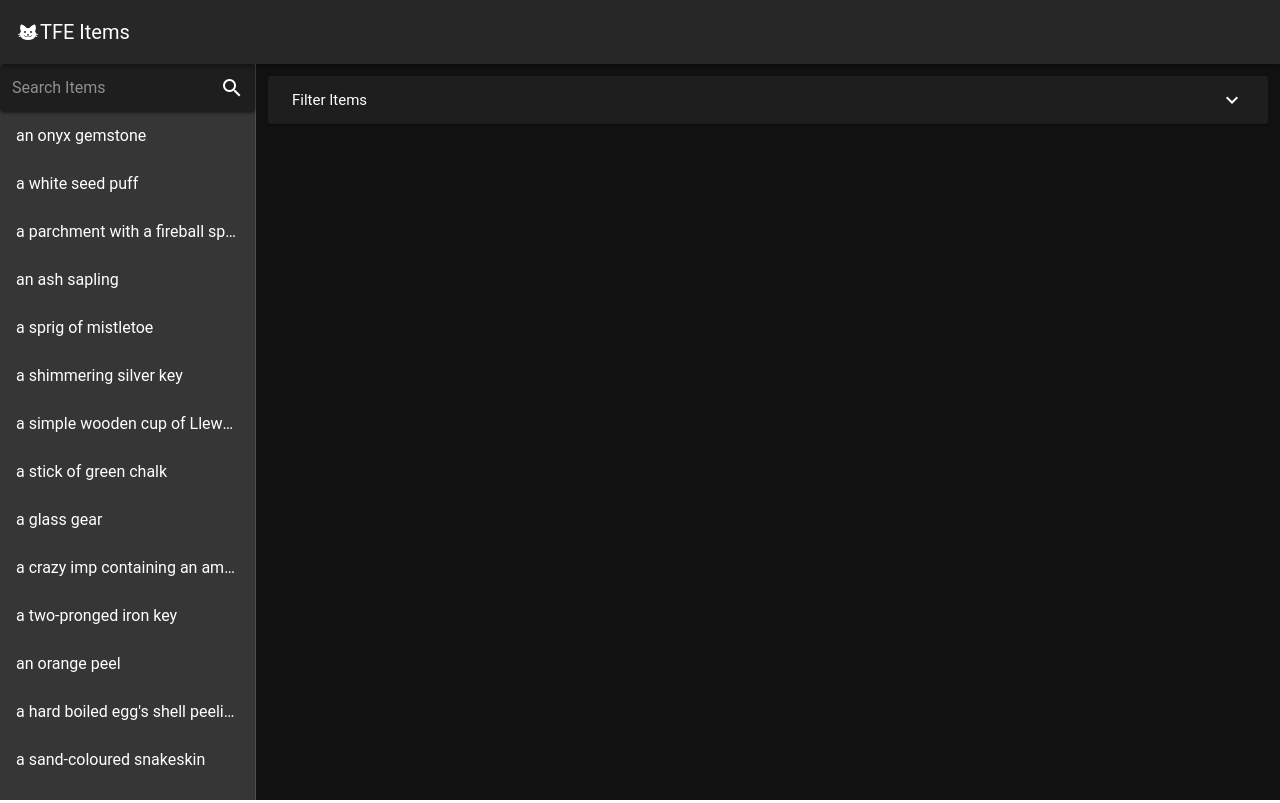
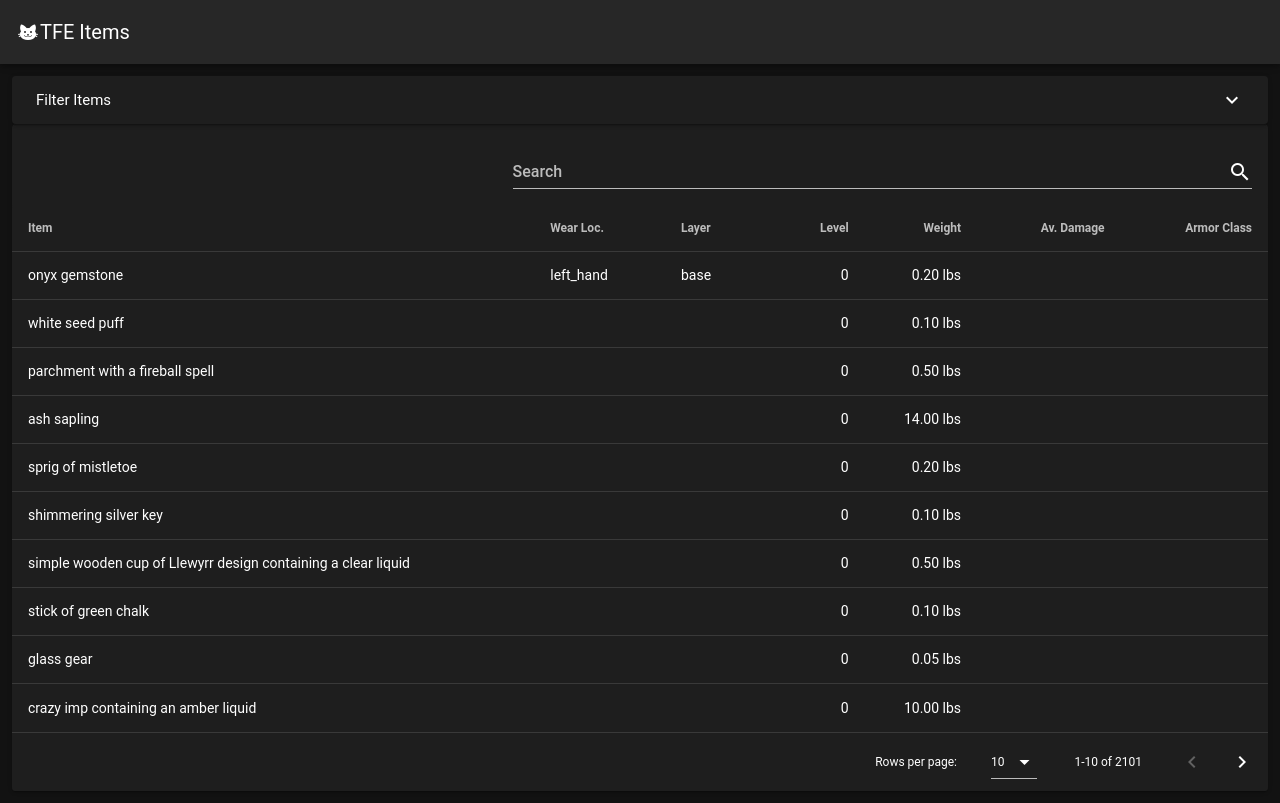
Before and after one commit to njs50/tfecat, a Vue app: page / in a window 1280 px wide. Built offline with nearby package versions, Linux system fonts and the light colour scheme; a small style sheet from the web is missing.

Commit message:
rework ui

```diff
--- a/src/App.vue
+++ b/src/App.vue
@@ -1,28 +1,6 @@
 <template>
 
   <v-app id="tfecat">
-
-    <v-navigation-drawer :clipped="true" :permanent="true" :temporary="false" app overflow>
-
-      <v-text-field
-        v-model="searchText"
-        append-icon="mdi-magnify"
-        placeholder="Search Items"
-        solo
-        hide-details="true"
-        clearable
-      ></v-text-field>
-
-      <v-list-item
-        v-for="(item, vnum) in catalog"
-        :key="vnum"
-        :disabled="selectedItem==item"
-      >
-        <v-list-item-content>
-          <v-list-item-title v-on:click="selectedItem=item">{{item.name}}</v-list-item-title>
-        </v-list-item-content>
-      </v-list-item>
-    </v-navigation-drawer>
 
     <v-app-bar :clipped-left="true" app>
       <v-icon>mdi-cat</v-icon>
@@ -99,9 +77,81 @@
           </v-expansion-panel>
         </v-expansion-panels>
 
-        <v-card v-if="selectedItem" class="pa-5">
-          <pre>{{ selectedItem ? selectedItem.buffer : ''}}</pre>
-        </v-card>
+<v-card>
+  <v-card-title>
+
+    <v-spacer></v-spacer>
+    <v-text-field
+        v-model="searchText"
+        append-icon="mdi-magnify"
+        label="Search"
+        single-line
+        hide-details
+        clearable
+    ></v-text-field>
+
+  </v-card-title>
+
+  <v-data-table
+    :headers="headers"
+    :items="catalog"
+    @click:row="rowClicked"
+    :footer-props="footerProps"
+  >
+    <template v-slot:item.Weight="{ item }">
+      <span v-if="item.Weight">{{item.Weight.toFixed(2)}} lbs</span>
+    </template>
+
+    <template v-slot:item.averageDamage="{ item }">
+      <span v-if="item.averageDamage">{{item.averageDamage.toFixed(1)}}</span>
+    </template>
+
+  </v-data-table>
+</v-card>
+
+
+
+        <v-dialog
+          v-model="showSelectedItem"
+          max-width="900"
+        >
+          <v-card v-if="selectedItem" class="pa-5" width="auto">
+
+            <v-btn icon @click.stop="showSelectedItem = false" class="float-right">
+              <v-icon>mdi-close</v-icon>
+            </v-btn>
+
+            <v-card-title style="text-transform: capitalize;">
+              {{selectedItem.name}}
+            </v-card-title>
+
+            <v-card-subtitle style="text-transform: capitalize;" v-if="selectedItem['Unidentified Name'].toLowerCase() != selectedItem.name.toLowerCase()">
+              {{selectedItem["Unidentified Name"]}}
+            </v-card-subtitle>
+
+            <!-- <v-expansion-panels v-model="itemPanel">
+
+              <v-expansion-panel>
+                <v-expansion-panel-header>Item</v-expansion-panel-header>
+                <v-expansion-panel-content>
+                  Lorem ipsum dolor sit amet, consectetur adipiscing elit, sed do eiusmod tempor incididunt ut labore et dolore magna aliqua. Ut enim ad minim veniam, quis nostrud exercitation ullamco laboris nisi ut aliquip ex ea commodo consequat.
+                </v-expansion-panel-content>
+              </v-expansion-panel>
+
+              <v-expansion-panel>
+                <v-expansion-panel-header>Raw Identification</v-expansion-panel-header>
+                <v-expansion-panel-content> -->
+                <div class="d-inline-flex">
+                  <pre>{{ selectedItem ? selectedItem.buffer : ''}}</pre>
+                </div>
+                <!-- </v-expansion-panel-content>
+              </v-expansion-panel>
+
+            </v-expansion-panels> -->
+
+
+          </v-card>
+        </v-dialog>
 
       </v-container>
     </v-content>
@@ -307,7 +357,30 @@ export default Vue.extend({
 
     selectedItem: null,
 
+    showSelectedItem: false,
+    itemPanel: 0,
 
+    headers: [
+      {
+        text: 'Item',
+        align: 'start',
+        value: 'name',
+      },
+      { text: 'Wear Loc.', value: 'Wear Loc.', align: 'start' },
+      { text: 'Layer', value: 'Layer', align: 'start' },
+      { text: 'Level', value: 'Level', align: 'end' },
+      { text: 'Weight', value: 'Weight', align: 'end' },
+      // { text: '', value: 'Damage' },
+      // { text: 'Damage', value: 'Damage', align: 'center'},
+      { text: 'Av. Damage', value: 'averageDamage', align: 'end'},
+
+      { text: 'Armor Class', value: 'Armor Class', align: 'end' },
+      // { text: 'Global Armor', value: 'Global Armor', align: 'center' },
+    ],
+
+    footerProps: {
+      "items-per-page-options": [5,10,15,20,25,30,-1]
+    },
 
     itemSlots: [
       "arms",
@@ -377,6 +450,12 @@ export default Vue.extend({
     }
   }),
 
-  methods: {}
+  methods: {
+    rowClicked (item: any, row: any) {
+      this.$data.selectedItem = item;
+      this.$data.showSelectedItem = true;
+      console.info('item selected', item)
+    }
+  }
 });
 </script>
--- a/src/store/index.ts
+++ b/src/store/index.ts
@@ -59,6 +59,10 @@ export default new Vuex.Store({
       // const
       Object.keys(data).forEach(key => {
         const item = data[key];
+
+        item.name = item.name.replace(/^(A set of|A pair of|A|An|The|Some) /i, '')
+        item['Unidentified Name'] = item['Unidentified Name'].replace(/^(A set of|A pair of|A|An|The|Some) /i, '')
+
         itemTypes[item.itemType] = true;
         if (item.Class) {
           itemClasses[item.Class] = true;
```
